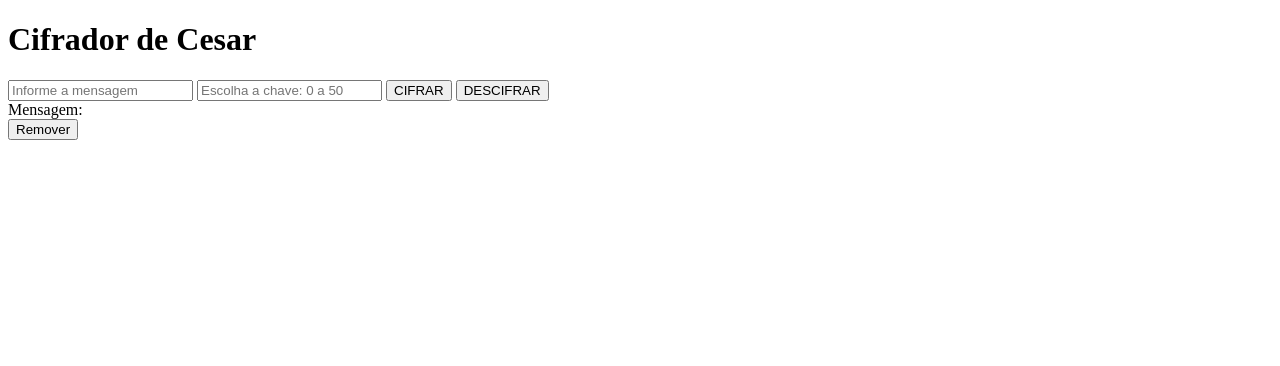
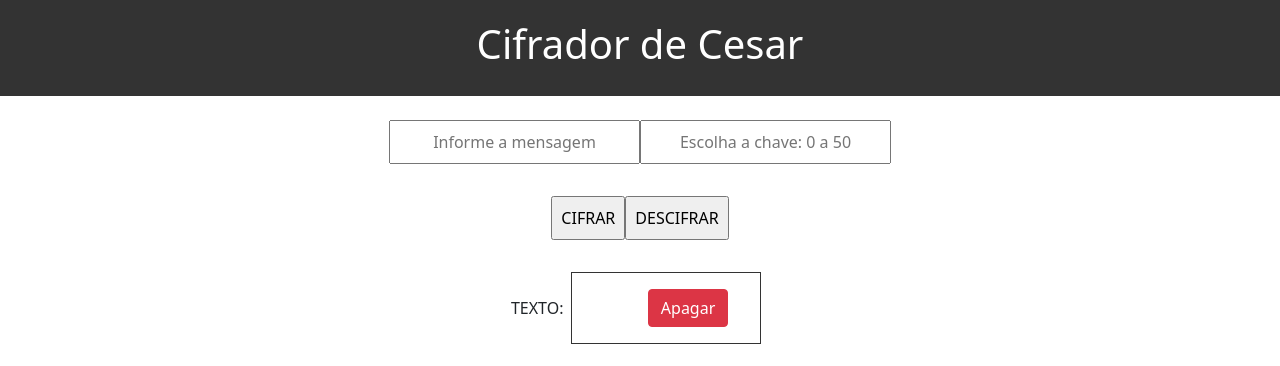
Before and after one commit to JhonatanSSantiago/SDS-Cifrador_de_Cesar, a plain HTML site: page index.html in a window 1280 px wide. Both pictures are taken after a click on the button "CIFRAR". Drawn offline with nearby package versions, Linux system fonts and the light colour scheme.

Commit message:
Personalizando e corrigindo bugs

```diff
--- a/index.html
+++ b/index.html
@@ -5,19 +5,33 @@
     <meta http-equiv="X-UA-Compatible" content="IE=edge">
     <meta name="viewport" content="width=device-width, initial-scale=1.0">
     <link rel="stylesheet" href="style/main.css">
+    <link href="https://cdn.jsdelivr.net/npm/bootstrap@5.1.3/dist/css/bootstrap.min.css" rel="stylesheet" integrity="sha384-1BmE4kWBq78iYhFldvKuhfTAU6auU8tT94WrHftjDbrCEXSU1oBoqyl2QvZ6jIW3" crossorigin="anonymous">
     <title>Cifrador de Cesar</title>
 </head>
    <body>
+       <div class="cabecalho">
         <h1 id="titulo">Cifrador de Cesar</h1>
-
-        <input type="text" id="msg" placeholder="Informe a mensagem">
-        <input type="text" id="chave" placeholder="Escolha a chave: 0 a 50">
-        <input type="button" id="btn_cifrar" value="CIFRAR">
-        <input type="button" id="btn_descifrar" value="DESCIFRAR">
-        <div id="resposta">Mensagem:
+       </div>
 
 
+        <div class="conteudo_text">
+            <input class="conteudo_text" type="text" id="msg" placeholder="Informe a mensagem">
+            <input class="conteudo_text" type="text" id="chave" placeholder="Escolha a chave: 0 a 50">
         </div>
+        <div class="conteudo_text">
+            <input class="conteudo_text" type="button" id="btn_cifrar" value="CIFRAR">
+            <input class="conteudo_text" type="button" id="btn_descifrar" value="DESCIFRAR">
+        </div>
+        <div class="conteudo_text">
+            <label for="story">TEXTO:</label>
+            <div class="result" id="resposta">
+
+
+            </div>
+
+        </div>
+
+
     </body>
     <script src="js/main.js"></script>
 </html>
--- a/js/main.js
+++ b/js/main.js
@@ -11,6 +11,9 @@ document.getElementById("btn_cifrar").addEventListener("click",
 function cifrarMsg(){
     var msg = document.getElementById("msg").value.toLowerCase();
     var chave = parseInt(document.getElementById("chave").value);
+    if (chave < 0 || chave > 50){
+        alert("Chave precisa ser entre 0 e 50");
+    } else{
         var msg_cifrada = '';
         for (var i = 0; i < msg.length; i++ ){
             if (msg[i] == espaco){
@@ -29,6 +32,8 @@ function cifrarMsg(){
         resposta(msg_cifrada);
     }
 
+}
+
 document.getElementById("btn_descifrar").addEventListener("click",
 (evento)=>{
     evento.preventDefault();
@@ -45,10 +50,10 @@ function descifrarMsg(){
         if (msg[i] == espaco){
             msg_cifrada = msg_cifrada + espaco;
         }else{
-            var letra = msg[i];
-            var letra_alf = letras_alf.lastIndexOf(letra);
+            var letra_msg = msg[i];
+            var letra_alf = letras_alf.lastIndexOf(letra_msg);
             if ( (letra_alf - chave) < 0)  {
-                var resto = letra_alf - chave;
+                var resto = (parseInt(letra_alf) - chave) + 24;
                 msg_cifrada = msg_cifrada +  letras_alf[2 + resto];
             }else{
                 msg_cifrada = msg_cifrada +  letras_alf[parseInt(letra_alf) - chave];
@@ -60,18 +65,22 @@ function descifrarMsg(){
 
 function resposta(msg_cifrada){
     let div = document.createElement("div");
+    div.setAttribute("class", "div_msg");
+    let p = document.createElement("p");
 	let noTxt = document.createTextNode(msg_cifrada.toUpperCase());
-	div.appendChild(noTxt);
+    p.setAttribute("class", "text_msg");
+	p.appendChild(noTxt);
+    div.appendChild(p);
     let botao=document.createElement("input");
     botao.setAttribute("type","button");
-    botao.setAttribute("value","Remover");
+    botao.setAttribute("class","btn btn-danger");
+    botao.setAttribute("value","Apagar");
     botao.onclick=remover;
     div.appendChild(botao);
     document.getElementById("resposta").appendChild(div);
 }
 
-let remover=function()
-{
+let remover=function(){
     let pai=this.parentNode;
     pai.parentNode.removeChild(pai);
 }
--- a/style/main.css
+++ b/style/main.css
@@ -0,0 +1,51 @@
+body {
+    margin: 0;
+    box-sizing: border-box;
+    background-color: rgb(8, 177, 255);
+}
+
+
+.cabecalho {
+    display: flex;
+    flex-direction: row;
+    align-items: center;
+    justify-content: space-around;
+    padding: 20px;
+    background-color: #333;
+    overflow: hidden;
+    text-align: center;
+    color: white;
+}
+
+.conteudo_text{
+    padding:8px;
+    margin-top: 8px;
+    display: flex;
+    align-items: center;
+    justify-content: center;
+    text-align: center;
+}
+
+.result{
+    display: inline-block;
+    align-items: center;
+    justify-content: center;
+    padding:1rem;
+    margin: 8px;
+    border: #333 solid 1px;
+    background-color: white;
+    width: 15%;
+
+}
+
+.text_msg{
+    margin: 4px;
+    padding: 5px 2px;
+}
+
+.div_msg{
+    display: flex;
+    flex-direction: row;
+    align-items: center;
+    justify-content: space-around;
+}
```
Lines whose indentation alone changed are shown as unchanged.
